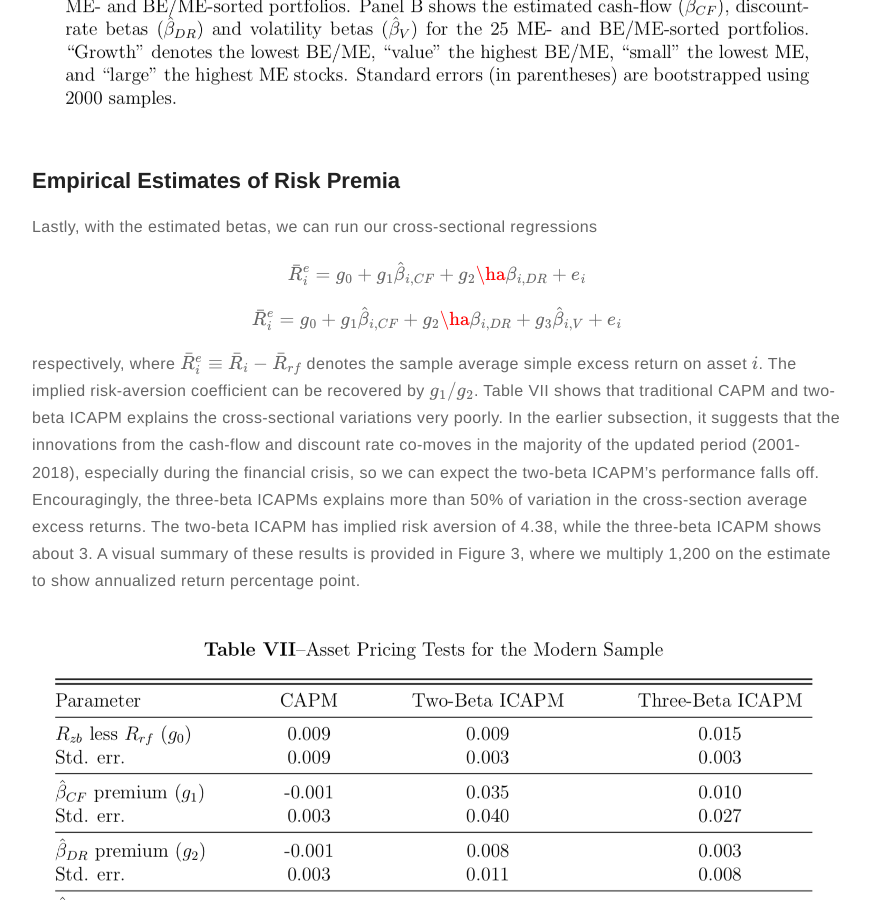
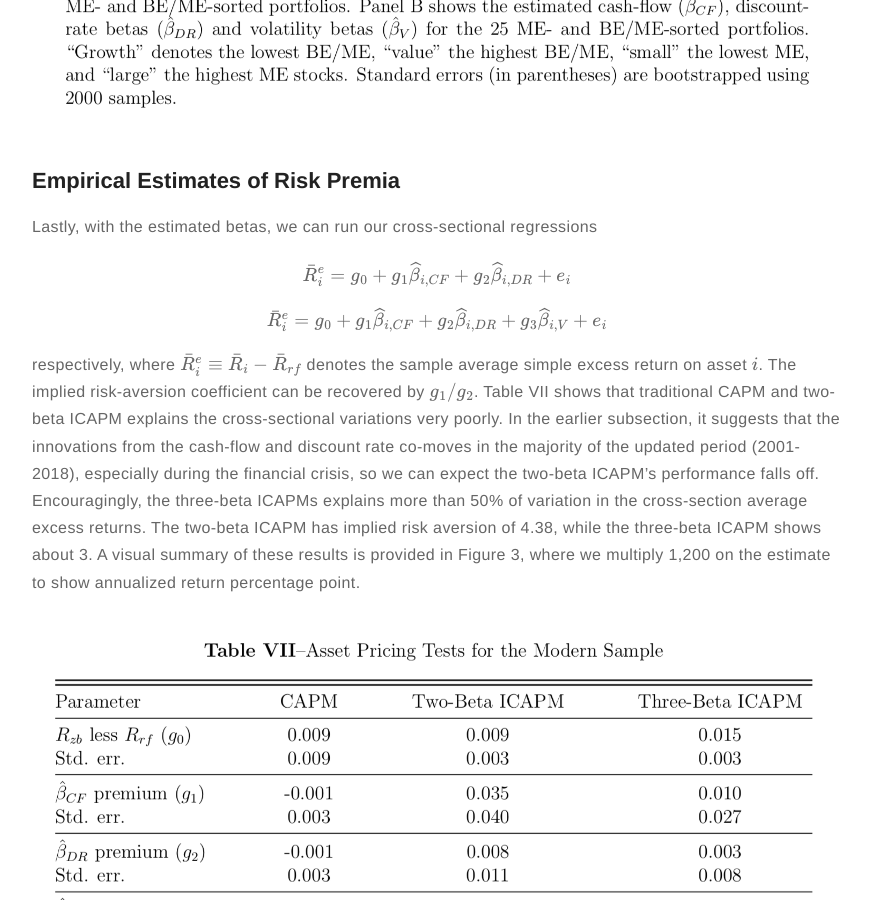
Before and after one commit to WizardKingZ/WizardKingZ.github.io, a Jekyll site: the page built from _posts/2018-12-24-icapm-evidence.md, in a window 1280 px wide and 900 px high, scrolled down 11047 px. Shown: the whole window, without its empty margins (203-1073 px from the left). Built offline with Jekyll 4.4.1, drawn with Linux system fonts in a browser that asks for light colours; formulas are drawn with MathJax 3; comment, search, counter and statistics services are not loaded.

Commit message:
Update 2018-12-24-icapm-evidence.md

```diff
--- a/_posts/2018-12-24-icapm-evidence.md
+++ b/_posts/2018-12-24-icapm-evidence.md
@@ -145,9 +145,9 @@ Table VI reports beta estimates for the 25 size- and book-to-market portfolios o
 
 Lastly, with the estimated betas, we can run our cross-sectional regressions
 
-$$\bar{R}_i^e  = g_0 + g_1\hat{\beta}_{i, CF} + g_2\ha{\beta}_{i, DR} + e_i$$
+$$\bar{R}_i^e  = g_0 + g_1\widehat{\beta}_{i, CF} + g_2\widehat{\beta}_{i, DR} + e_i$$
 
-$$\bar{R}_i^e  = g_0 + g_1\hat{\beta}_{i, CF} + g_2\ha{\beta}_{i, DR} + g_3\hat{\beta}_{i, V} + e_i$$
+$$\bar{R}_i^e  = g_0 + g_1\widehat{\beta}_{i, CF} + g_2\widehat{\beta}_{i, DR} + g_3\widehat{\beta}_{i, V} + e_i$$
 
 respectively, where $$\bar{R}_{i}^e\equiv \bar{R}_i -\bar{R}_{rf}$$ denotes the sample average simple excess return on asset $$i$$. The implied risk-aversion coefficient can be recovered by $$g_1/g_2$$. Table VII shows that traditional CAPM and two-beta ICAPM explains the cross-sectional variations very poorly. In the earlier subsection, it suggests that the innovations from the cash-flow and discount rate co-moves in the majority of the updated period (2001-2018), especially during the financial crisis, so we can expect the two-beta ICAPM’s performance falls off. Encouragingly, the three-beta ICAPMs explains more than 50% of variation in the cross-section average excess returns. The two-beta ICAPM has implied risk aversion of 4.38, while the three-beta ICAPM shows about 3. A visual summary of these results is provided in Figure 3, where we multiply 1,200 on the estimate to show annualized return percentage point.
 
```
